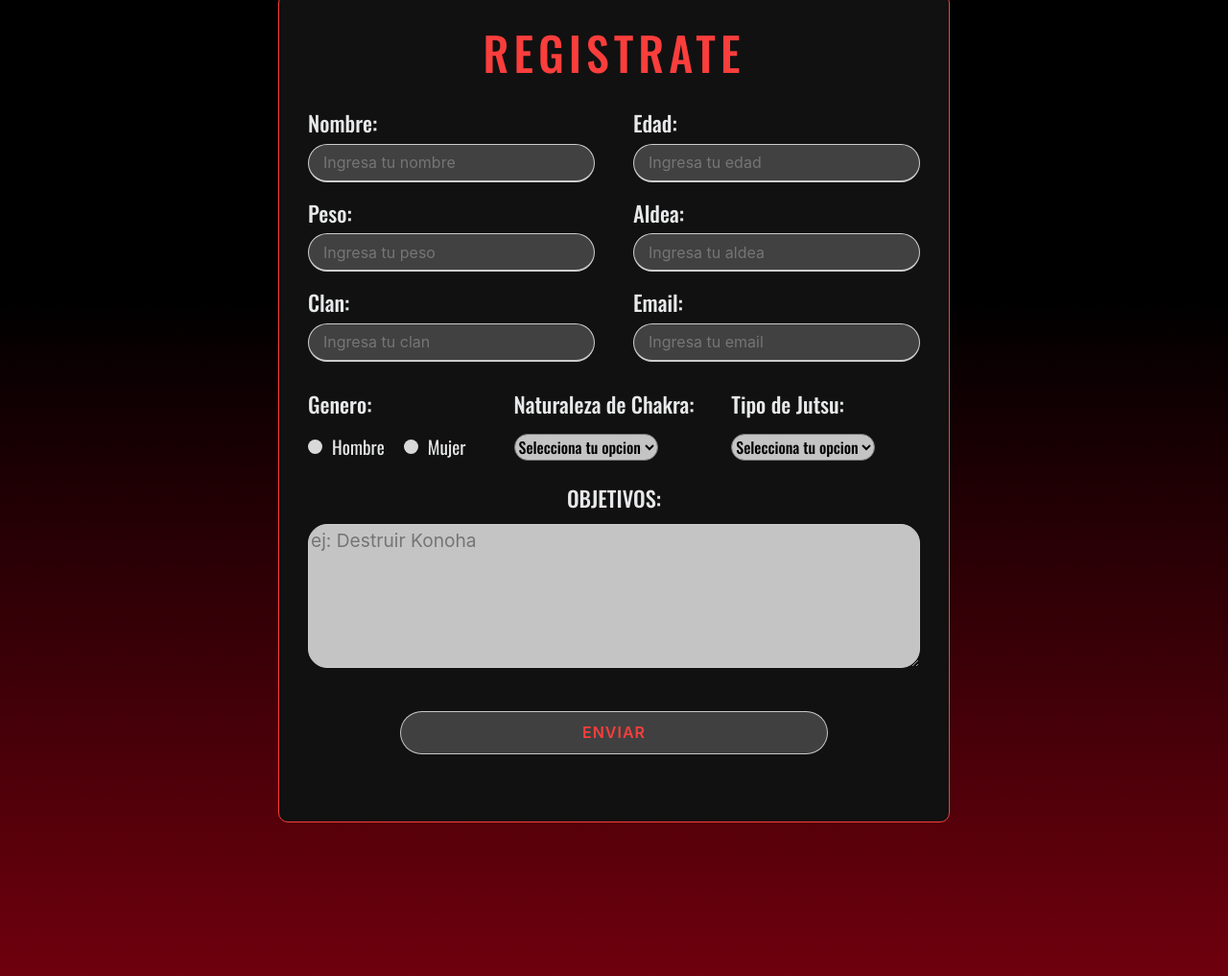
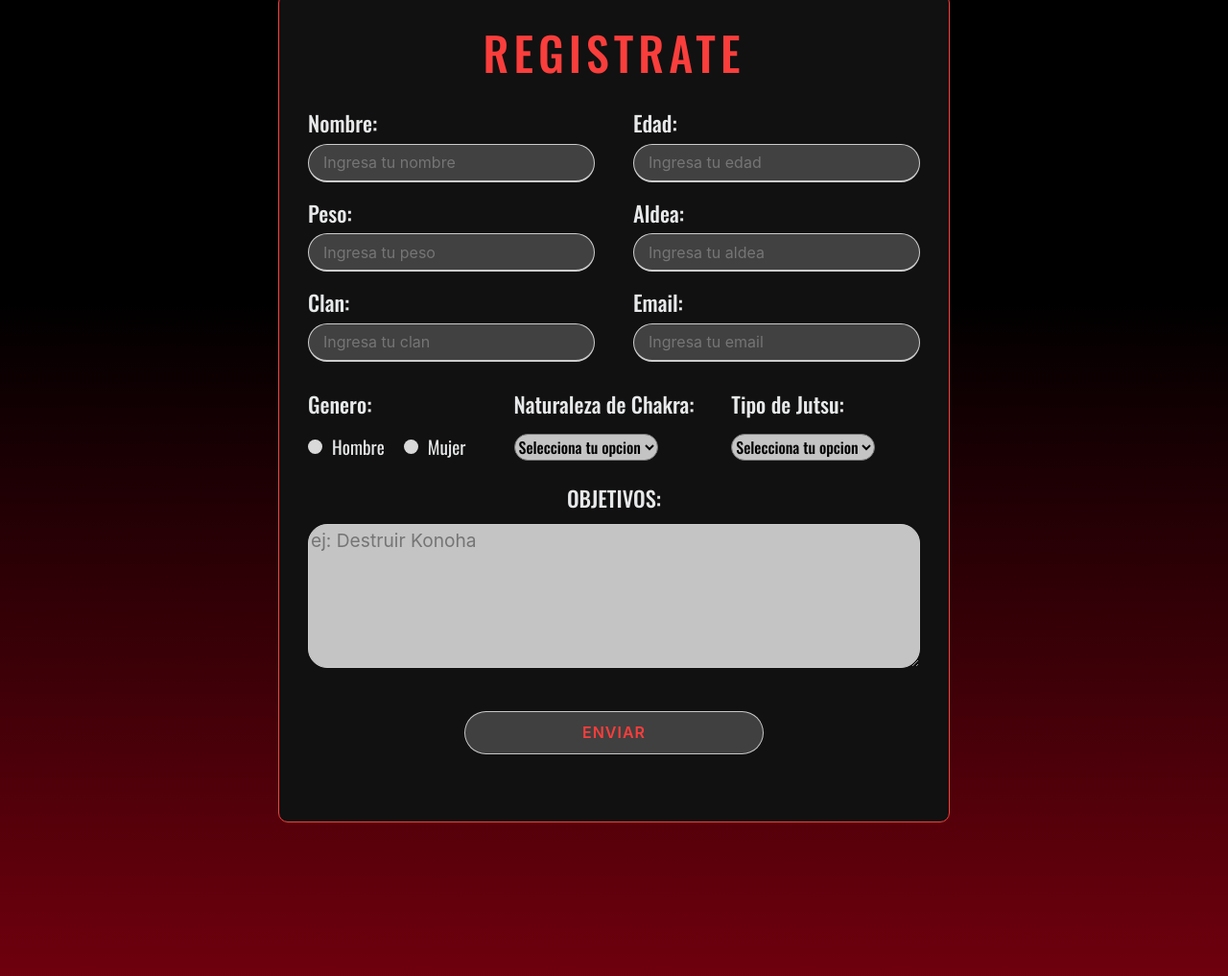
Before and after one commit to thomasginestra/AKATSUKI, a plain HTML site: page unirse.html in a window 1280 px wide. Shown: the part 964-1981 px from the top of the page at 96% size. Drawn offline with nearby package versions, Linux system fonts and the light colour scheme.

Commit message:
link button

```diff
--- a/scss/estilos.scss
+++ b/scss/estilos.scss
@@ -598,6 +598,11 @@ nav{
                 justify-content: center;
                 height: 45px;
                 margin: 45px 0;
+                a{
+                    width: 70%;
+                    display: flex;
+                    justify-content: center;
+                    text-decoration: none;
                     .form__button-input{
                         height: 100%;
                         width: 70%;
@@ -617,6 +622,8 @@ nav{
                             color: #fff;
                             background: $unirsecolor;
                         }
+                    }
+
                 }
             }
         }
--- a/unirse.html
+++ b/unirse.html
@@ -133,7 +133,7 @@
                         <textarea class="form__textarea" name="objetivo" placeholder="ej: Destruir Konoha"></textarea>
                     </div>
                     <div class="form__button">
-                        <input class="form__button-input" type="submit" name="Enviar" value="Enviar">
+                        <a href="index.html"><input class="form__button-input" type="submit" name="Enviar" value="Enviar"></a>
                     </div>
                 </form>
             </div>
```
Also changed, not shown: css/estilos.css, dist/css/estilos.min.css, fonts/njnarutodiminuto.ttf (deleted), fonts/njnarutogrande.ttf (deleted), fonts/njnarutomediano.ttf (deleted), fonts/njnarutopequeño.ttf (deleted), 2 other files. Lines whose indentation alone changed are shown as unchanged.
